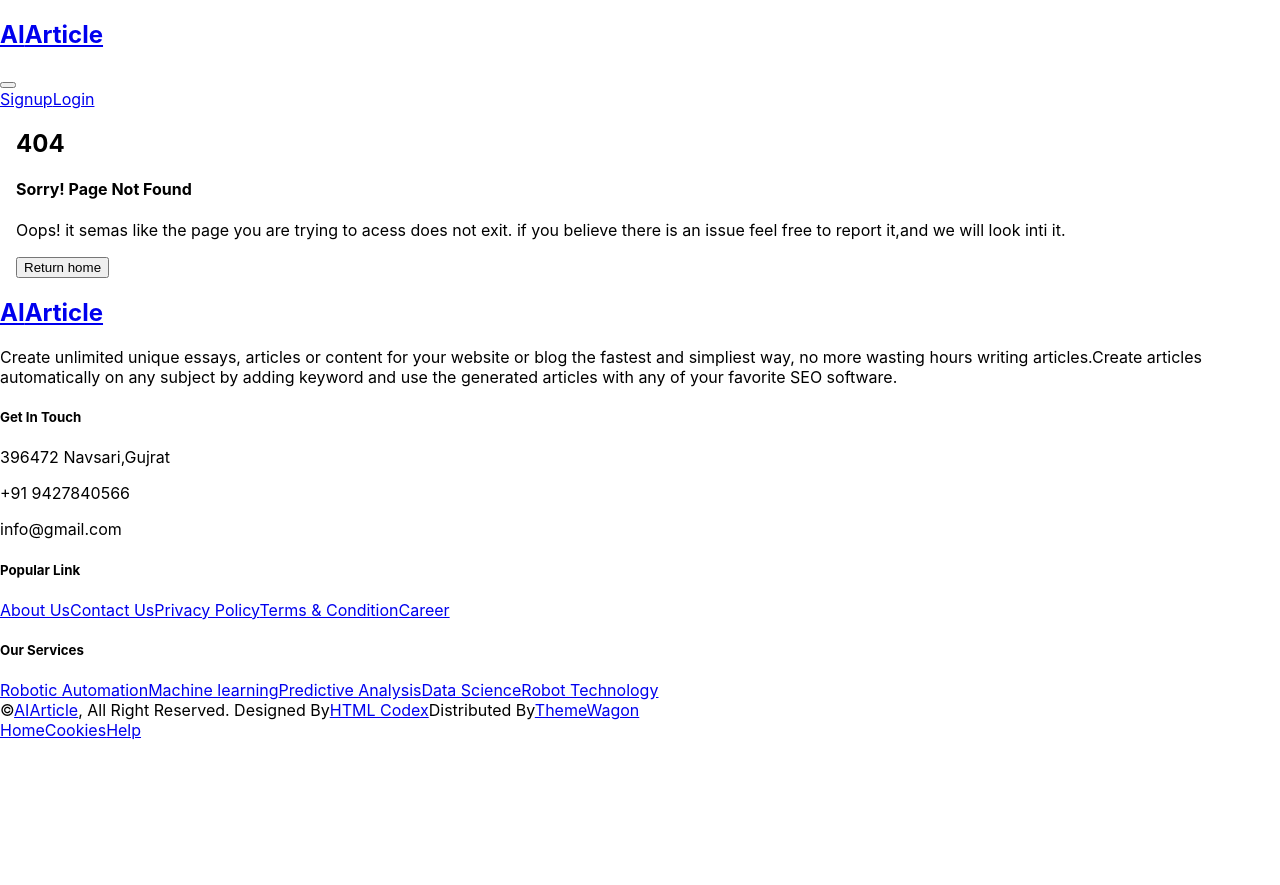
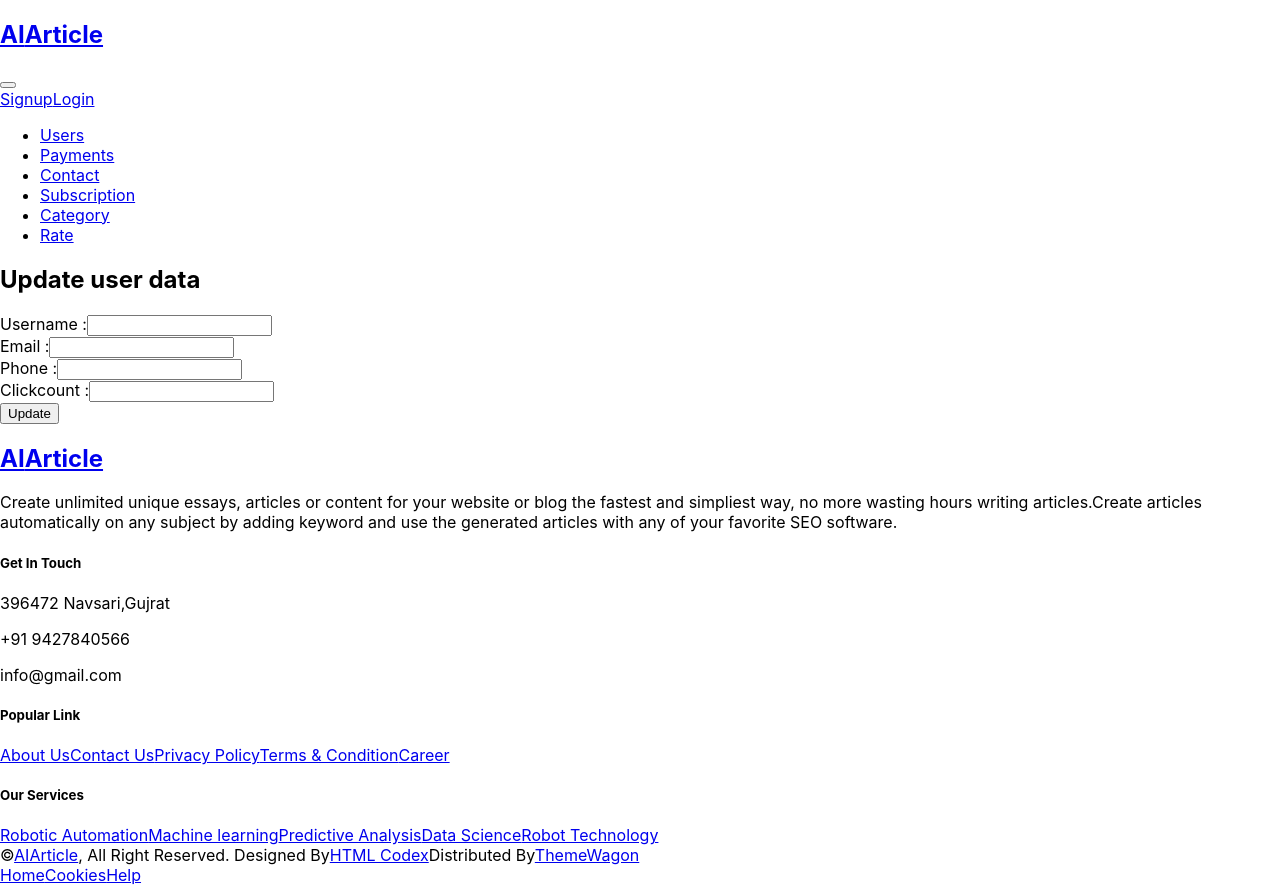
Before and after one commit to priya8926/AI_article_generator, a React (Create React App) app in the folder frontend/: page /admin/users/1 in a window 1280 px wide. Before the commit the page ends 800 px from the top, so only its background shows below. Built offline with nearby package versions, Linux system fonts and the light colour scheme; no server answers; the HTML template or start-up script is replaced by a standard one.

Commit message:
user updated and deleted

```diff
--- a/frontend/src/App.js
+++ b/frontend/src/App.js
@@ -17,7 +17,8 @@ import About from './components/About'
 import Contact from './components/Contact'
 import Service from './components/Service'
 import Dashboard from './components/AdminLayout/Dashboard';
-import AdminUser from './components/AdminUser';
+import AdminUser from './components/AdminLayout/AdminUser';
+import AdminUpdate from './components/AdminLayout/AdminUpdate';
 // import Faq from './components/Faq';
 
 function App() {
@@ -42,7 +43,8 @@ function App() {
         <Route path='*' element={<PageNotFound />} />
 
         <Route path='/admin' element={<Dashboard />}>
-          <Route path='users' element={<AdminUser />} />
+          <Route path='users' element={<AdminUser/>} />
+          <Route path='users/:id' element={<AdminUpdate/>} />
         </Route>
       </Routes>
       <Footer />
--- /dev/null
+++ b/frontend/src/components/AdminLayout/AdminUpdate.jsx
@@ -0,0 +1,140 @@
+import React, { useEffect, useState } from 'react'
+import { useForm } from '../../store/User'
+import { useParams } from 'react-router-dom';
+
+function AdminUpdate() {
+    const params = useParams()
+    const [user, setUser] = useState({
+        username: "",
+        email: "",
+        phone: "",
+        clickCount: ""
+    });
+
+    const {AuthenticationToken} = useForm()
+    const getSingleUserData = async (id) => {
+        try {
+            const response = await fetch(`http://localhost:8083/api/admin/users/${id}`, {
+                method: 'GET',
+                headers: {
+                    Authorization: AuthenticationToken
+                }
+            })
+            if (response.ok) {
+                const data = await response.json();
+                setUser(data)
+            }
+        } catch (error) {
+            console.log(error)
+        }
+    }
+    useEffect(() => {
+        getSingleUserData(params.id)
+    }, [])
+    const handleChange = (e) => {
+        setUser({
+            ...user ,
+            [e.target.name] : e.target.value
+        })
+    }
+
+    const handleSubmit = async (e) => {
+        try {
+            e.preventDefault()
+            const response = await fetch(`http://localhost:8083/api/admin/users/update/${params.id}`, {
+                method: "PATCH",
+                headers: {
+                    "Content-Type": "application/json",
+                    Authorization: AuthenticationToken
+                },
+                body: JSON.stringify(user)
+            })
+            if (response.ok) {
+                alert("Updated successfully")
+                window.location.replace("/admin/users");
+            }
+            else {
+                alert("Not Updated")
+            }
+        } catch (error) {
+            console.log(error)
+        }
+    }
+    return (
+        <>
+            <section>
+                <div>
+                    <h2>Update user data</h2>
+                </div>
+                <div className="container grid grid-two-cols">
+                    <section>
+                        <form onSubmit={handleSubmit}>
+                            <div className="mb-3">
+                                <label htmlFor="exampleInputEmail1" className="form-label">
+                                    Username :
+                                </label>
+                                <input
+                                    type="text"
+                                    className="form-control"
+                                    id="exampleInputEmail1"
+                                    name='username'
+                                    onChange={handleChange}
+                                    value={user.username}
+                                    aria-describedby="emailHelp"
+                                />
+                            </div>
+                            <div className="mb-3">
+                                <label htmlFor="exampleInputEmail1" className="form-label">
+                                    Email :
+                                </label>
+                                <input
+                                    type="email"
+                                    className="form-control"
+                                    id="exampleInputEmail1"
+                                    aria-describedby="emailHelp"
+                                    name='email'
+                                    onChange={handleChange}
+                                    value={user.email}
+                                />
+                            </div>
+                            <div className="mb-3">
+                                <label htmlFor="exampleInputEmail1" className="form-label">
+                                    Phone :
+                                </label>
+                                <input
+                                    type="number"
+                                    className="form-control"
+                                    id="exampleInputEmail1"
+                                    aria-describedby="emailHelp"
+                                    name='phone'
+                                    onChange={handleChange}
+                                    value={user.phone}
+                                />
+                            </div>
+                            <div className="mb-3">
+                                <label htmlFor="exampleInputEmail1" className="form-label">
+                                    Clickcount :
+                                </label>
+                                <input
+                                    type="number"
+                                    className="form-control"
+                                    id="exampleInputEmail1"
+                                    aria-describedby="emailHelp"
+                                    name='clickCount'
+                                    onChange={handleChange}
+                                    value={user.clickCount}
+                                />
+                            </div>
+                            <button type="submit" className="btn btn-primary">
+                                Update
+                            </button>
+                        </form>
+
+                    </section>
+                </div>
+            </section>
+        </>
+    )
+}
+
+export default AdminUpdate
--- a/frontend/src/components/AdminUser.jsx
+++ b/frontend/src/components/AdminLayout/AdminUser.jsx
@@ -1,6 +1,7 @@
 /* eslint-disable react-hooks/exhaustive-deps */
 import React, { useEffect, useState } from 'react'
-import { useForm } from '../store/User'
+import { useForm } from '../../store/User'
+import { Link, } from 'react-router-dom'
 
 function AdminUser() {
     const [users, setUsers] = useState([])
@@ -25,10 +26,28 @@ function AdminUser() {
             console.log("Error: " + error);
         }
     }
+
+    const deleteUser = async (id) => {
+        try {
+            const response = await fetch(`http://localhost:8083/api/admin/users/delete/${id}`, {
+                method: 'DELETE',
+                headers: {
+                    Authorization: AuthenticationToken
+                }
+            })
+            const data = await response.json()
+            console.log(`uesrs after delete ${data}`)
+            alert("user deleted")
+            if (response.ok) {
+                getAllUserData()
+            }
+        } catch (error) {
+            console.log(error, "user not deleted")
+        }
+    }
     useEffect(() => {
         getAllUserData()
     }, [])
-
     return (
         <>
             <section className='container mt-5 w-100'>
@@ -57,9 +76,12 @@ function AdminUser() {
                                             <td>{curData.clickCount}</td>
                                             <td>{curData.createdAt}</td>
                                             <td>{curData.subscription ? curData.subscription.status : 'N/A'}</td>
-
-                                            <td>Edit</td>
-                                            <td>Delete</td>
+                                            <td>
+                                                <Link to={`/admin/users/${curData._id}`} >Edit</Link>
+                                            </td>
+                                            <td>
+                                                <Link onClick={() => { deleteUser(curData._id) }} >Delete</Link>
+                                            </td>
                                         </tr>
                                     </>
                                 )
--- a/frontend/src/components/Navbar.jsx
+++ b/frontend/src/components/Navbar.jsx
@@ -29,7 +29,7 @@ function Navbar() {
                                         <NavLink to="/subscription" className="nav-item nav-link">Upgrade plan</NavLink>
                                         {/* <NavLink to="/faqs" className="nav-item nav-link">FAQ</NavLink> */}
                                         <NavLink to="/logout" className="nav-item nav-link">Logout</NavLink>
-                                        <NavLink to="/admin" className="nav-item nav-link">Admin</NavLink>
+                                        <NavLink to="/admin/users" className="nav-item nav-link">Admin</NavLink>
                                     </div>
                                 </>
                             ) : (
```
Also changed, not shown: 2 other files (tests, documents, lock files or other folders).
